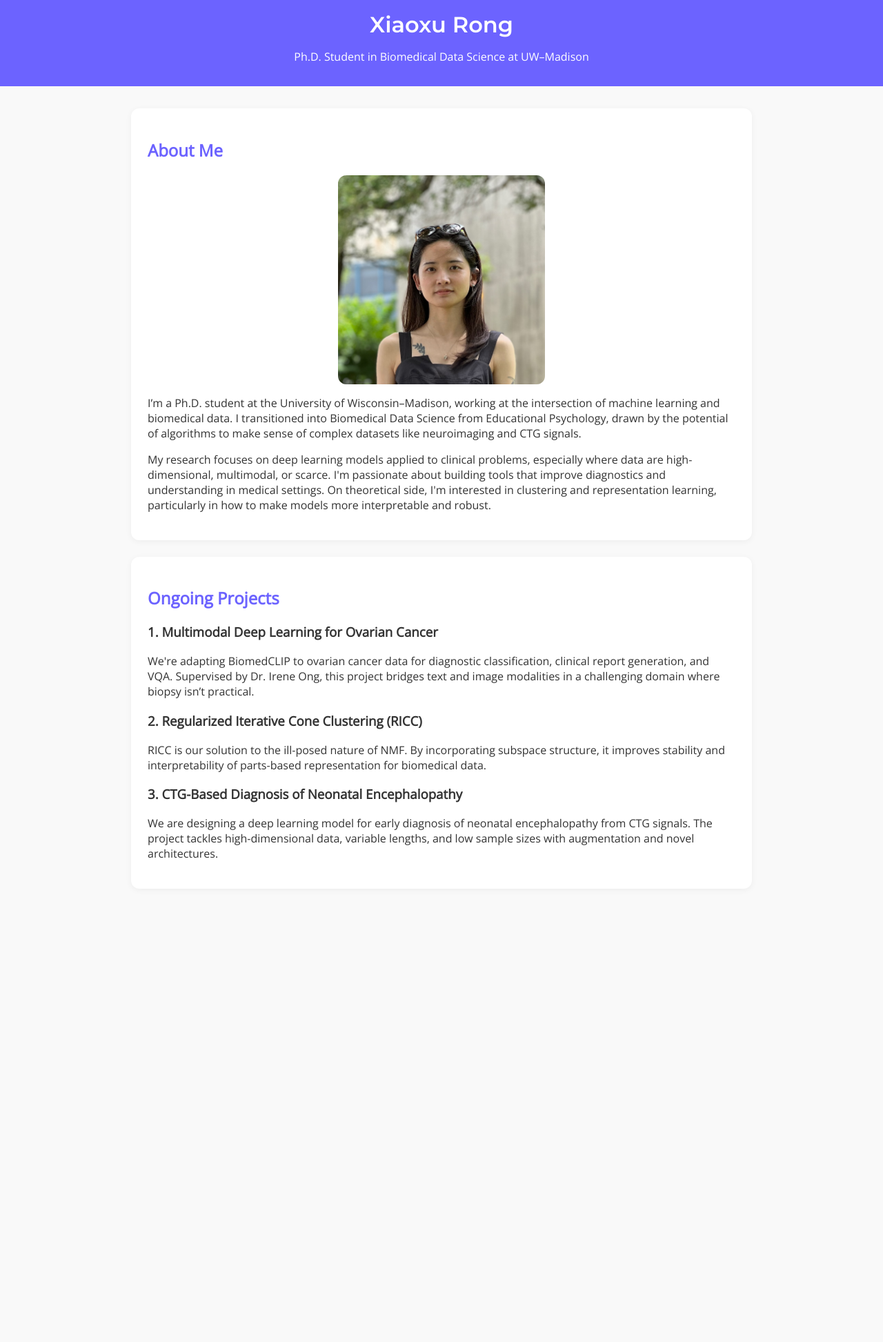
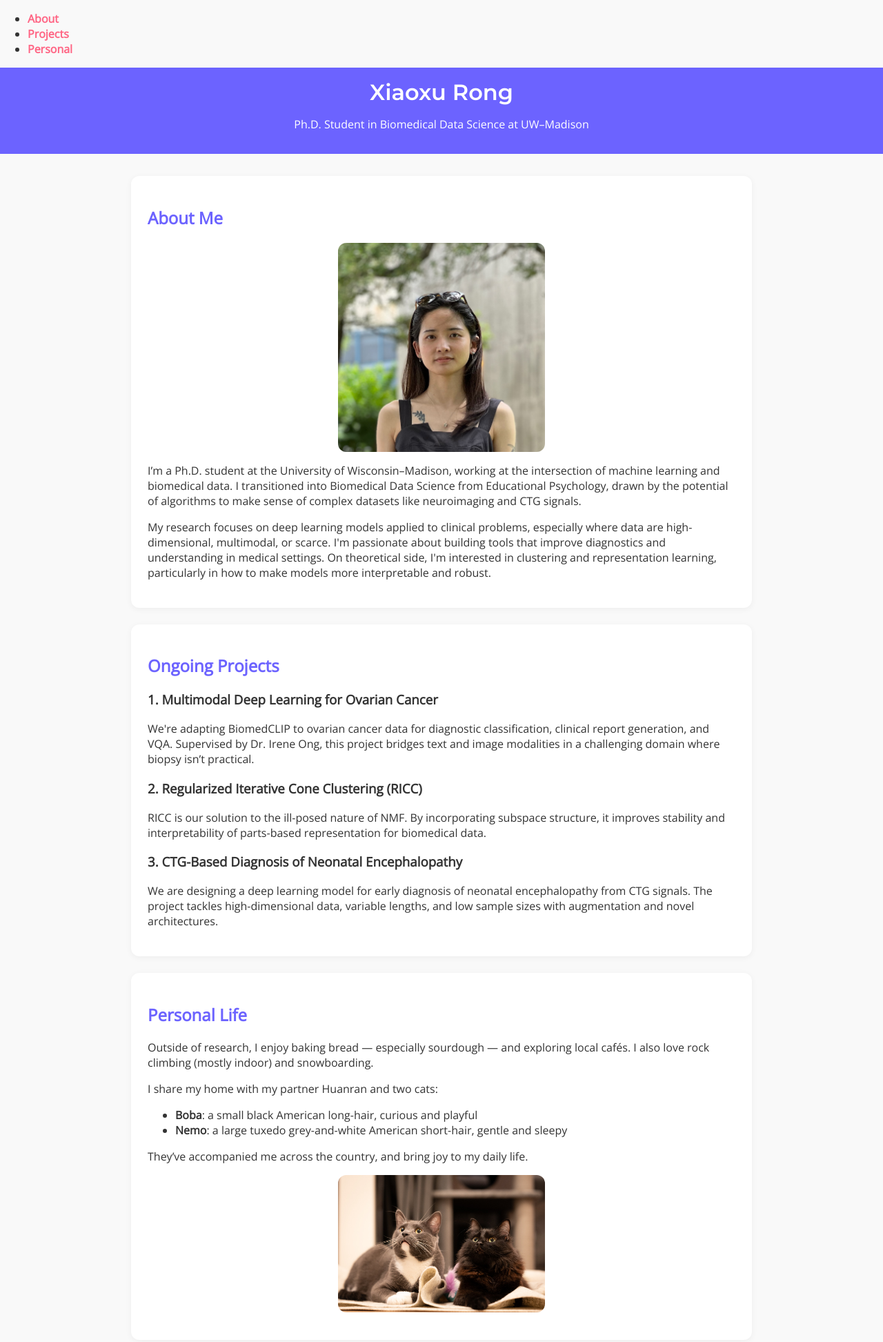
Before and after one commit to 123xrong/123xrong.github.io, a plain HTML site: page index.html in a window 1280 px wide. Shown: the whole page at 69% size. Before the commit the page ends 1320 px from the top, so only its background shows below. Drawn offline with nearby package versions, Linux system fonts and the light colour scheme.

Commit message:
updated personal

```diff
--- a/index.html
+++ b/index.html
@@ -7,6 +7,13 @@
   <title>Xiaoxu Rong</title>
 </head>
 <body>
+  <nav>
+    <ul class="navbar">
+      <li><a href="#about">About</a></li>
+      <li><a href="#projects">Projects</a></li>
+      <li><a href="#personal">Personal</a></li>
+    </ul>
+  </nav>
 
   <header>
     <h1>Xiaoxu Rong</h1>
@@ -14,7 +21,7 @@
   </header>
 
   <main>
-    <section>
+    <section id="about">
       <h2>About Me</h2>
       <img src="IMG_1953.jpeg" alt="Profile picture of Xiaoxu Rong" class="profile-img" />
       <p>
@@ -26,7 +33,7 @@
       </p>
     </section>
 
-    <section>
+    <section id="projects">
       <h2>Ongoing Projects</h2>
 
       <h3>1. Multimodal Deep Learning for Ovarian Cancer</h3>
@@ -44,6 +51,26 @@
         We are designing a deep learning model for early diagnosis of neonatal encephalopathy from CTG signals. The project tackles high-dimensional data, variable lengths, and low sample sizes with augmentation and novel architectures.
       </p>
     </section>
+
+    <section id="personal">
+      <h2>Personal Life</h2>
+      <p>
+        Outside of research, I enjoy baking bread — especially sourdough — and exploring local cafés. I also love rock climbing (mostly indoor) and snowboarding.
+      </p>
+      <p>
+        I share my home with my partner Huanran and two cats:
+        <ul>
+          <li><strong>Boba</strong>: a small black American long-hair, curious and playful</li>
+          <li><strong>Nemo</strong>: a large tuxedo grey-and-white American short-hair, gentle and sleepy</li>
+        </ul>
+      </p>
+      <p>
+        They’ve accompanied me across the country, and bring joy to my daily life.
+      </p>
+      <!-- Optional: Add cat images if you want -->
+      <img src="nemoboba.jpeg" class="profile-img">
+    </section>
+
   </main>
 
 </body>
```
Also changed, not shown: nemoboba.jpeg (added).
